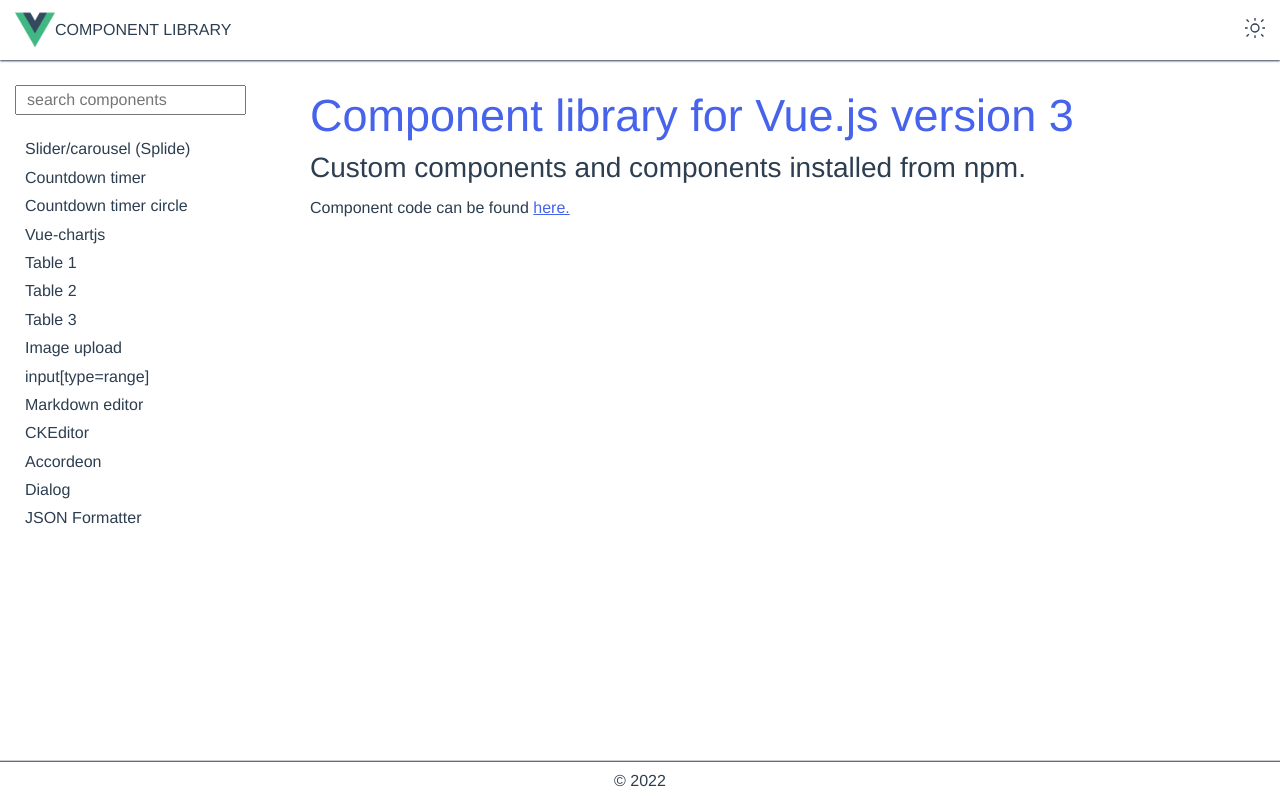
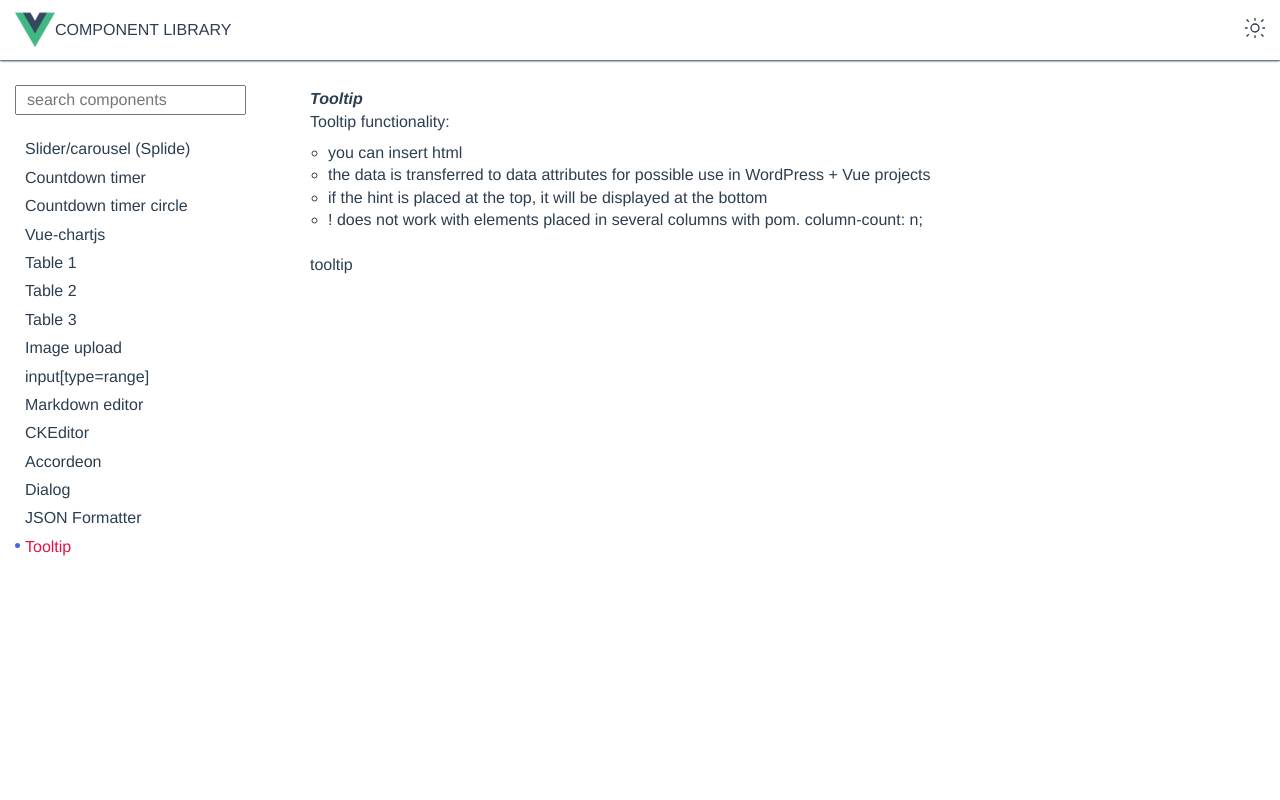
Before and after one commit to StadnikAndrey/component-library, a Vue app: page /tooltip in a window 1280 px wide. Shown: the top 800 px of the page. Built offline with nearby package versions, Linux system fonts and the light colour scheme.

Commit message:
add TooltipView

```diff
--- a/src/App.vue
+++ b/src/App.vue
@@ -1,18 +1,13 @@
 <template>
-  <!-- <div id="nav">
-    <router-link to="/">Home</router-link> |
-    <router-link to="/about">About</router-link>
-  </div>
-  <router-view/> -->
   <header class="header">
     <div class="content">
       <div class="header__inner">
-        <!-- <div class="header__left"> -->
+
         <router-link to="/" class="header__left">
           <img class="logo-vue" width="40" src="./assets/img/logo.png" alt="" />
           <p class="logo-txt">Component library</p>
         </router-link>
-        <!-- </div> -->
+
         <div class="header__right">
           <button
             class="button-colorscheme"
@@ -128,6 +123,7 @@ export default {
         { name: "Accordeon", path: "/accordeon" },
         { name: "Dialog", path: "/dialog" },
         { name: "JSON Formatter", path: "/json-formatter" },
+        { name: "Tooltip", path: "/tooltip" },
       ],
     };
   },
@@ -412,17 +408,4 @@ export default {
     padding: 0 15px 0 15px;
   }
 }
-
-// #nav {
-//   padding: 30px;
-
-//   a {
-//     font-weight: bold;
-//     color: #2c3e50;
-
-//     &.router-link-exact-active {
-//       color: #42b983;
-//     }
-//   }
-// }
 </style>
--- a/src/assets/css/global.scss
+++ b/src/assets/css/global.scss
@@ -1,8 +1,8 @@
-html,
-body {
+// html,
+// body {
     // overflow-wrap: break-word;
     // word-wrap: break-word;
-}
+// }
 html {
     scroll-behavior: smooth;
 }
@@ -11,7 +11,31 @@ img {
     max-width: 100%;
     height: auto;
 }
-.link{
+.link {
     color: var(--color-marker);
     text-decoration: underline;
 }
+/////////////////////////////////////////
+.view-description {
+    margin-bottom: 25px;
+    &__ul {
+        margin-bottom: 25px;
+        list-style-type: circle;
+        padding-left: 18px;
+    }
+    & p {
+        margin-bottom: 10px;
+    }
+    & ul ul {
+        padding-left: 20px;
+    }
+    & li {
+        padding: 2px 0;
+    }
+}
+.view-title {
+    margin-bottom: 5px;
+    font-style: italic;
+    font-weight: bold;
+}
+////////////////////////////////
--- a/src/router/index.js
+++ b/src/router/index.js
@@ -80,6 +80,11 @@ const routes = [
     name: 'JsonFormatter',
     component: () => import('../views/JsonFormatterView.vue')
   },
+  {
+    path: '/tooltip',
+    name: 'Tooltip',
+    component: () => import('../views/TooltipView.vue')
+  },
   { path: '/:pathMatch(.*)*', name: 'Home', component: Home },
 ]
 
--- /dev/null
+++ b/src/views/TooltipView.vue
@@ -0,0 +1,103 @@
+<template>
+  <h2 class="view-title">Tooltip</h2>
+  <div class="view-description">
+    <p>Tooltip functionality:</p>
+    <ul class="view-description__ul">
+      <li>you can insert html</li>
+      <li>
+        the data is transferred to data attributes for possible use in WordPress
+        + Vue projects
+      </li>
+      <li>
+        if the hint is placed at the top, it will be displayed at the bottom
+      </li>
+      <li>
+        ! does not work with elements placed in several columns with pom.
+        column-count: n;
+      </li>
+    </ul>
+  </div>
+
+  <div class="tooltip-view">
+    <div
+      class="tooltip-view__item"
+      @mouseenter="tooltip($event)"
+      data-tooltip="text tooltip"
+    >
+     <span>tooltip</span>
+    </div>
+  </div>
+</template>
+
+<script>
+export default {
+  name: "Tooltip",
+  methods: {
+    tooltip(e) {
+      let tooltipElem;
+      let coords;
+      let top;
+
+      let of = true;
+      let data = e.target.dataset.tooltip;
+
+      if (data != "" && of) {
+        of = false;
+        tooltipElem = document.createElement("div");
+        tooltipElem.className = "tooltip";
+        tooltipElem.insertAdjacentHTML("afterbegin", data);
+        e.target.append(tooltipElem);
+        coords = e.target.getBoundingClientRect();
+
+        tooltipElem.style.maxWidth = e.target.offsetWidth - 15 + "px";
+        top = -tooltipElem.offsetHeight - 5;
+        // if the hint is placed at the top, it will be displayed at the bottom
+        if (coords.top < tooltipElem.offsetHeight) {
+          top = e.target.offsetHeight + 5;
+        }
+        tooltipElem.style.left = 5 + "px";
+        tooltipElem.style.top = top + "px";
+      }
+
+      e.target.addEventListener("mouseleave", function (e) {
+        if (tooltipElem) {
+          tooltipElem.remove();
+          tooltipElem = null;
+          of = true;
+        }
+      });
+      if (tooltipElem) {
+        tooltipElem.addEventListener("mouseenter", function (e) {
+          tooltipElem.remove();
+          tooltipElem = null;
+          of = true;
+        });
+      }
+    },
+  },
+};
+</script>
+<style lang="scss"  >
+@import "@/assets/css/vars.scss";
+.tooltip-view {
+  height: 150vh;
+  &__item {
+    position: relative;
+  }
+}
+
+.tooltip {
+  position: absolute;
+  z-index: 9999;
+  padding: 6px 9px;
+  border: 1px solid #b3c9ce;
+  border-radius: 5px;
+  font-size: 15px;
+  color: #fefefe;
+  background: #000;
+  -webkit-box-shadow: 7px 8px 9px -4px rgba(34, 60, 80, 0.2);
+  -moz-box-shadow: 7px 8px 9px -4px rgba(34, 60, 80, 0.2);
+  box-shadow: 7px 8px 9px -4px rgba(34, 60, 80, 0.2);
+  white-space: initial;
+}
+</style>
```
